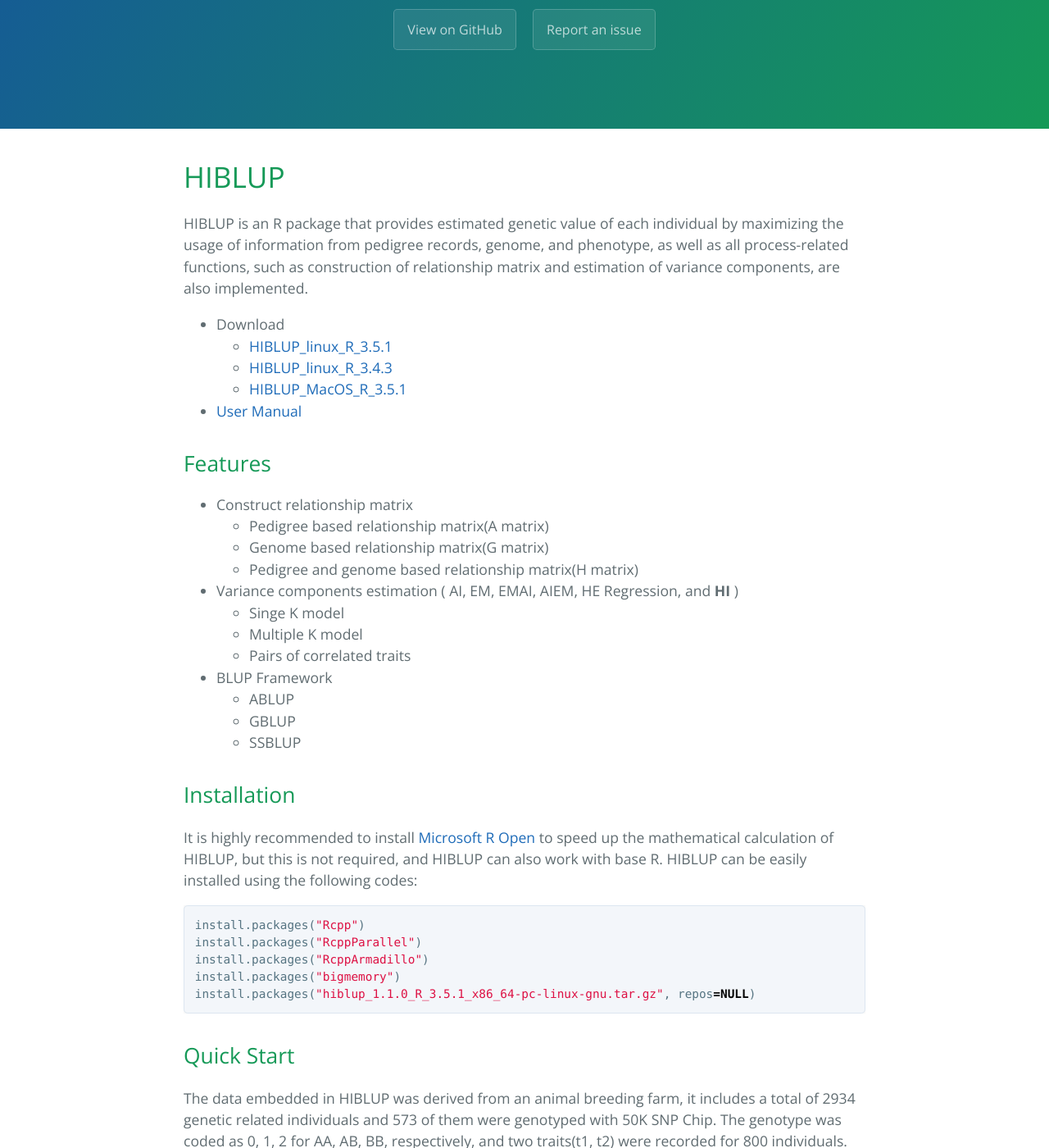
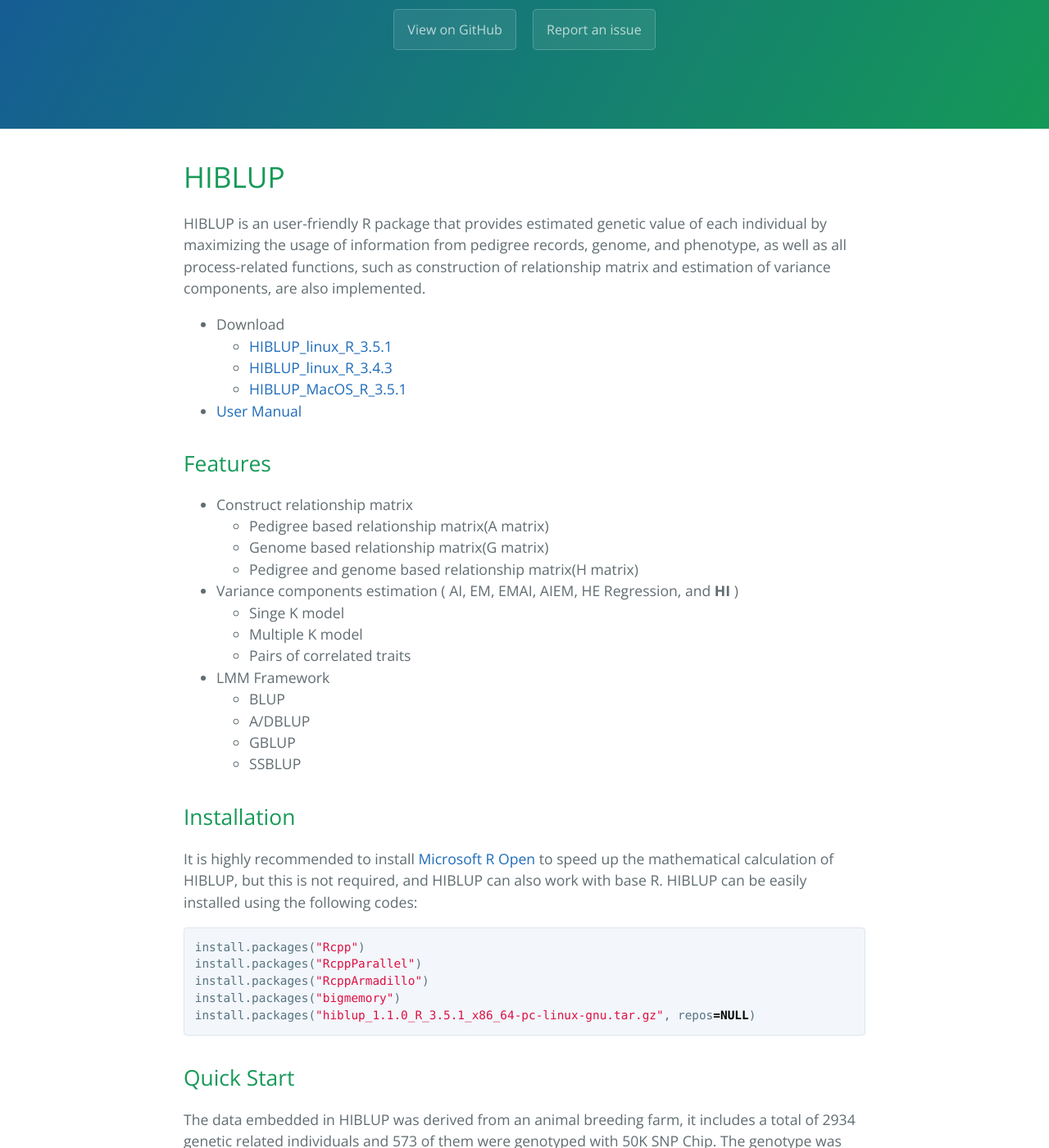
Before and after one commit to hiblup/hiblup.github.io, a Jekyll site: the page built from index.md, in a window 1280 px wide and 1400 px high, scrolled down 226 px. Shown: the whole window at 82% size. Built offline with Jekyll 4.4.1, drawn with Linux system fonts in a browser that asks for light colours; our own code applies the rules of GitHub Pages for plain Markdown files; some of the changed text lies outside the part shown.

Commit message:
Update index.md

```diff
--- a/index.md
+++ b/index.md
@@ -3,7 +3,7 @@ layout: default
 ---
 # HIBLUP
 
-HIBLUP is an R package that provides estimated genetic value of each individual by maximizing the usage of information from pedigree records, genome, and phenotype, as well as all process-related functions, such as construction of relationship matrix and estimation of variance components, are also implemented.
+HIBLUP is an user-friendly R package that provides estimated genetic value of each individual by maximizing the usage of information from pedigree records, genome, and phenotype, as well as all process-related functions, such as construction of relationship matrix and estimation of variance components, are also implemented.
 
 - Download
   - [HIBLUP_linux_R_3.5.1](https://github.com/hiblup/hiblup/raw/master/hiblup_1.1.0_R_3.5.1_x86_64-pc-linux-gnu.tar.gz)
@@ -21,8 +21,9 @@ HIBLUP is an R package that provides estimated genetic value of each individual
   - Singe K model
   - Multiple K model
   - Pairs of correlated traits
-- BLUP Framework
-  - ABLUP
+- LMM Framework
+  - BLUP
+  - A/DBLUP
   - GBLUP
   - SSBLUP
 
```
Also changed, not shown: other parts of index.md (+2 -2 lines).
